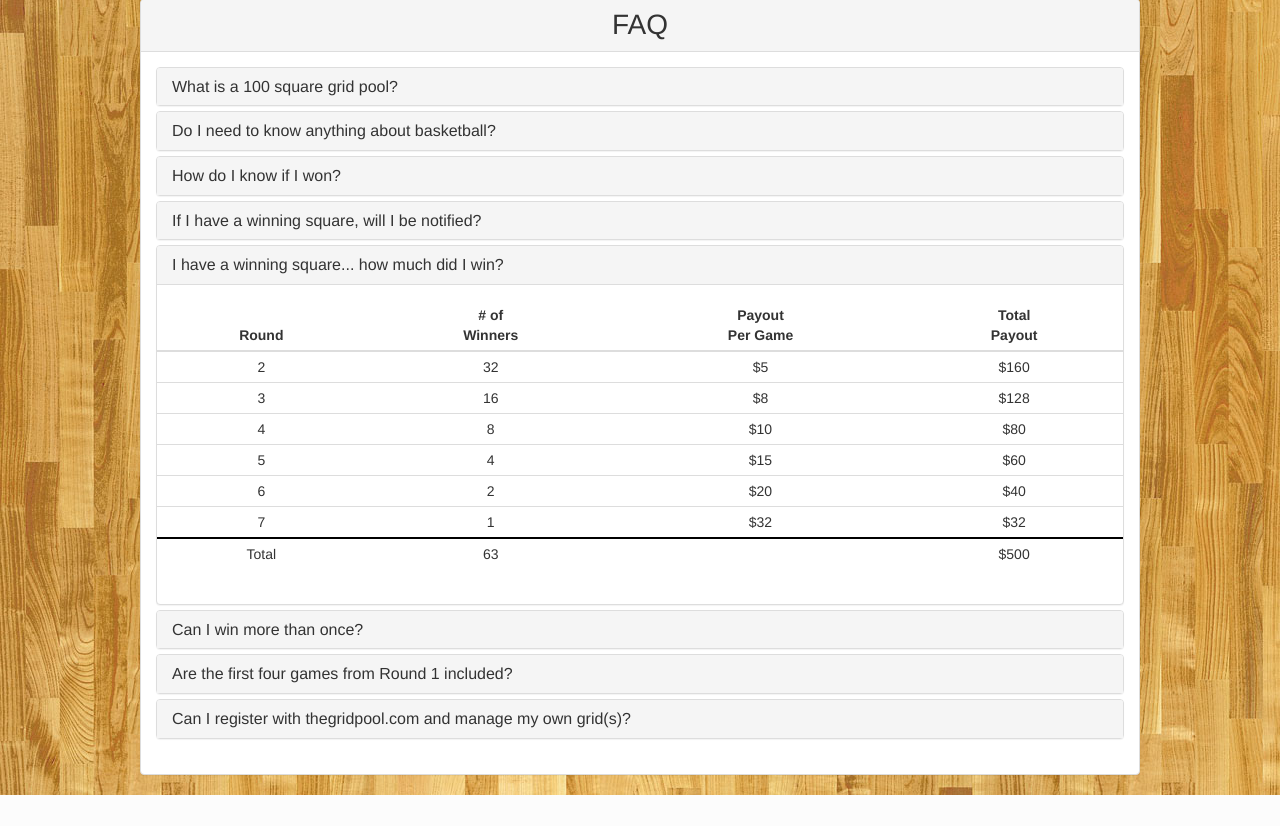
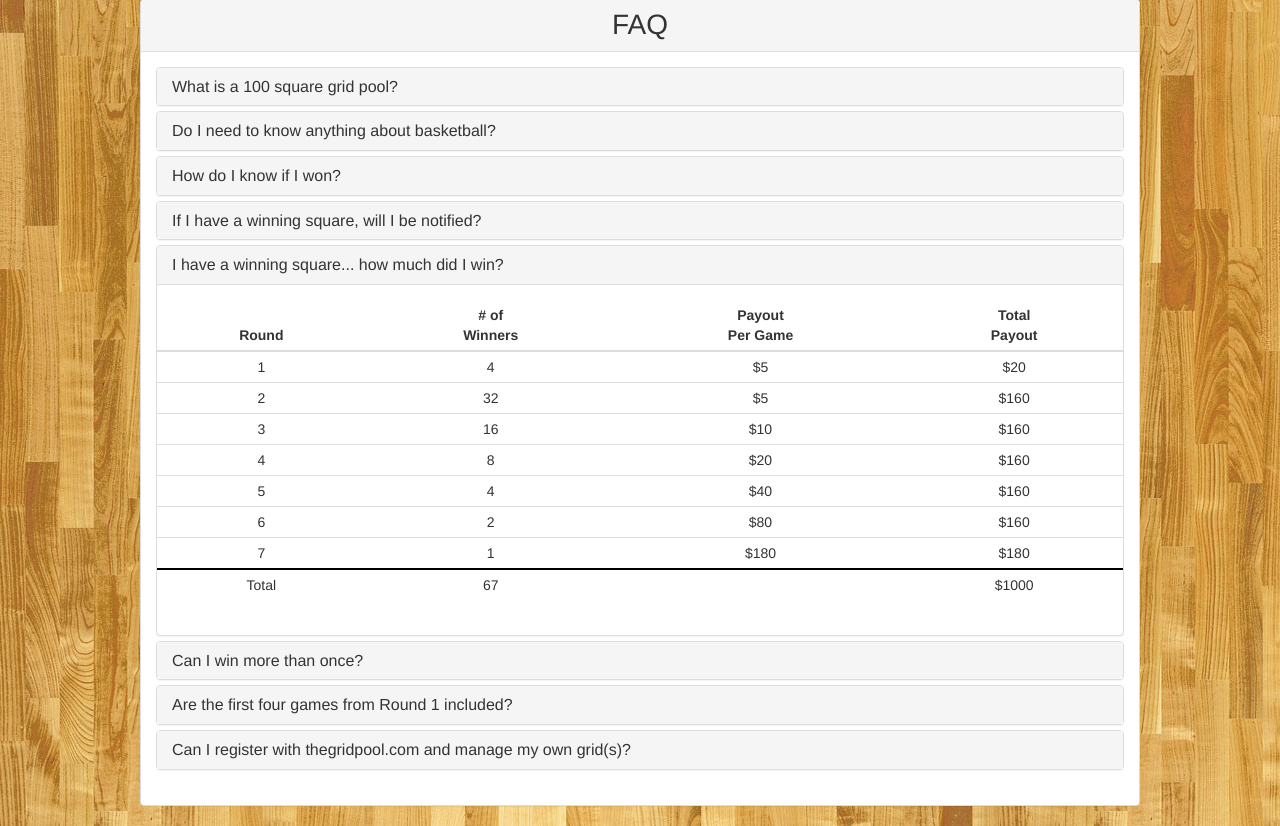
Before and after one commit to stumpy224/grid_pool, a Rails app: page /faq in a window 1280 px wide, after a click on "I have a winning square... how much did I win?". Shown: the part 73-899 px from the top of the page. Before the commit the page ends 868 px from the top, so only its background shows below. Run offline with Rails 7, Linux system fonts and the light colour scheme; data comes from the database, SQL or seed files in the repository; style sheets or scripts are compiled from the project's sources; some libraries are stand-ins or nearby versions.

Commit message:
Add square_cost to Year; display appropriate payout on FAQ

```diff
--- a/app/controllers/application_controller.rb
+++ b/app/controllers/application_controller.rb
@@ -124,8 +124,8 @@ class ApplicationController < ActionController::Base
   end
 
   def create_new_result_if_necessary(game)
-    if @@results.find_by(game_id: game.game_id).blank?
-      create_new_result(game)
+    if ($year >= "2015" or ($year <= "2014" and game.round != "1"))
+      create_new_result(game) if @@results.find_by(game_id: game.game_id).blank?
     end
   end
 
--- a/app/controllers/pages_controller.rb
+++ b/app/controllers/pages_controller.rb
@@ -34,6 +34,7 @@ class PagesController < ApplicationController
     @payouts = Payout.where(year: $year)
     @results = Result.where(year: $year)
     @years = Year.all
+    @year = Year.find_by(year: $year)
 
     respond_with(@participants_with_squares, @participant_squares, @results)
   end
@@ -59,6 +60,11 @@ class PagesController < ApplicationController
     @loser_digits = @years.where(year: $year).first.loser_digits
   end
 
+  def faq
+    set_global_year
+    @year = Year.find_by(year: $year).year
+  end
+
   private
 
     def set_global_year
@@ -77,7 +83,7 @@ class PagesController < ApplicationController
       else
         tourney_games.each do |g|
           game = translate_game_info(g)
-          create_new_result_if_necessary(game) if (game.game_over? and game.round != '1')
+          create_new_result_if_necessary(game) if (game.game_over?)
         end
       end
     end
--- a/app/views/pages/faq.html.erb
+++ b/app/views/pages/faq.html.erb
@@ -119,6 +119,56 @@
 										</tr>
 									</thead>
 									<tbody>
+										<% if @year >= "2015" %>
+											<tr>
+												<td>1</td>
+												<td>4</td>
+												<td>$5</td>
+												<td>$20</td>
+											</tr>
+											<tr>
+												<td>2</td>
+												<td>32</td>
+												<td>$5</td>
+												<td>$160</td>
+											</tr>
+											<tr>
+												<td>3</td>
+												<td>16</td>
+												<td>$10</td>
+												<td>$160</td>
+											</tr>
+											<tr>
+												<td>4</td>
+												<td>8</td>
+												<td>$20</td>
+												<td>$160</td>
+											</tr>
+											<tr>
+												<td>5</td>
+												<td>4</td>
+												<td>$40</td>
+												<td>$160</td>
+											</tr>
+											<tr>
+												<td>6</td>
+												<td>2</td>
+												<td>$80</td>
+												<td>$160</td>
+											</tr>
+											<tr>
+												<td>7</td>
+												<td>1</td>
+												<td>$180</td>
+												<td>$180</td>
+											</tr>
+											<tr class="totalRow">
+												<td>Total</td>
+												<td>67</td>
+												<td>&nbsp;</td>
+												<td>$1000</td>
+											</tr>
+										<% else %>
 											<tr>
 												<td>2</td>
 												<td>32</td>
@@ -161,6 +211,7 @@
 												<td>&nbsp;</td>
 												<td>$500</td>
 											</tr>
+										<% end %>
 									</tbody>
 								</table>
 							</div>
--- /dev/null
+++ b/db/migrate/20150227020732_add_square_cost_to_year.rb
@@ -0,0 +1,5 @@
+class AddSquareCostToYear < ActiveRecord::Migration
+  def change
+    add_column :years, :square_cost, :integer
+  end
+end
```
Also changed, not shown: app/views/pages/results.html.erb (+4 -5 lines), db/seeds.rb (+22 -13 lines), db/schema.rb, 1 other file. Lines whose indentation alone changed are shown as unchanged.
